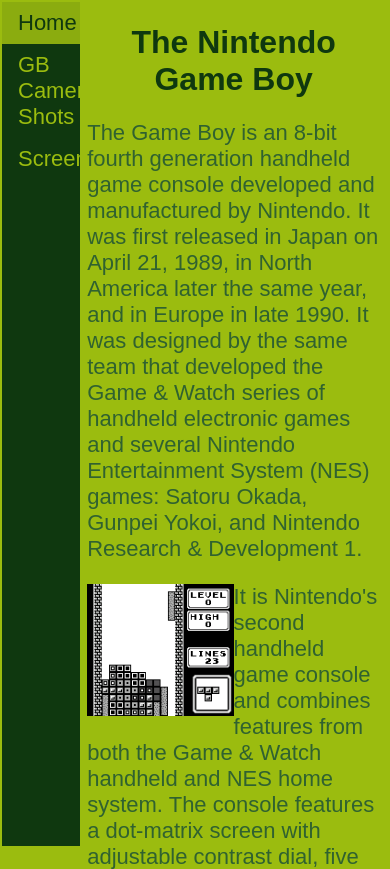
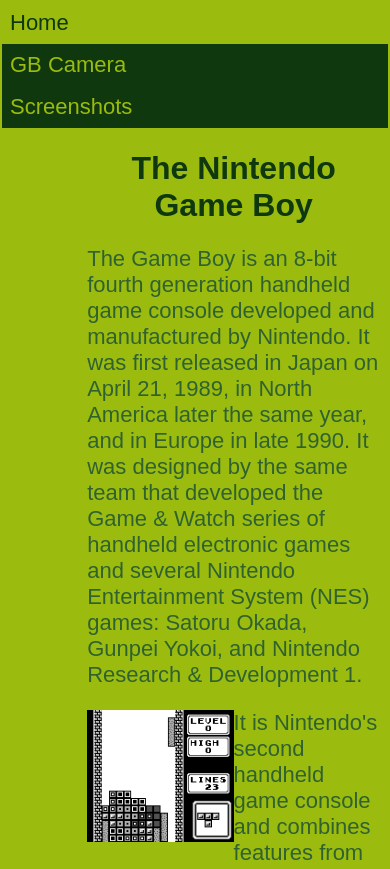
Before and after one commit to zoomshoes/GB-Palette-Site, a plain HTML site: page index.html in a window 390 px wide. Shown: the top 869 px of the page. Drawn offline with Linux system fonts and the light colour scheme; a web font is replaced by a local one.

Commit message:
made side navigation responsive

```diff
--- a/index.html
+++ b/index.html
@@ -16,16 +16,17 @@
 </script> -->
 </head>
 
-<!-- top nav regular -->
-<ul>
-   <li><a class="active" href="index.html">Home</a></li>
-   <li><a href="gbcamera.html">GB Camera Shots</a></li>
-   <li><a href="screenshots.html">Screenshots</a></li>
-</ul>
+<!-- top nav responsive -->
+
+<div class="sidebar">
+   <a class="active" href="index.html">Home</a>
+   <a href="gbcamera.html">GB Camera</a>
+   <a href="screenshots.html">Screenshots</a>
+ </div>
 
 <div style="margin-left:20%;padding:1px 8px;height:1000px;">
 
- <h1>The Nintendo Game Boy</h1>
+<h1>The Nintendo Game Boy</h1>
 The Game Boy is an 8-bit fourth generation handheld game console developed and manufactured by Nintendo. It was first released in Japan on April 21, 1989, in North America later the same year, and in Europe in late 1990. It was designed by the same team that developed the Game & Watch series of handheld electronic games and several Nintendo Entertainment System (NES) games: Satoru Okada, Gunpei Yokoi, and Nintendo Research & Development 1.<br>
 
 <p><img style="float:left" width="50%" src="photos\tetrisline.png"></p>
--- a/main.css
+++ b/main.css
@@ -15,10 +15,6 @@
   background-color: var(--lightest);
   color: #306230;
 }
-
-/* img {
-  float: left;
-} */
 
 /* set h1 params */
 h1 {
@@ -49,32 +45,55 @@
 a:focus { text-decoration: bold #0F380F; }
 
 /* side nav params */
-ul {
-  list-style-type: none;
+.sidebar {
   margin: 0;
   padding: 0;
   width: 20%;
+  font-size: 20px;
   background-color: var(--darkest);
   position: fixed;
   height: 100%;
   overflow: auto;
 }
 
-li a {
+.sidebar a {
   display: block;
   color: var(--lightest);
-  padding: 8px 16px;
+  padding: 8px;
   text-decoration: none;
 }
 
-li a.active {
-  background-color: var(--light);
+.sidebar a:hover:not(.active) {
+  background-color: var(--dark);
+  color: var(--light);
+}
+
+.sidebar a.active {
+  background-color: var(--lightest);
   color: var(--darkest);
 }
 
-li a:hover:not(.active) {
-  background-color: var(--lightest);
-  color: var(--darkest);
+div.content {
+  margin-left: 20%;
+  padding: 1px 8px;
+  height: 1000px;
+}
+
+@media screen and (max-width: 700px) {
+  .sidebar {
+    width: 100%;
+    height: auto;
+    position: relative;
+  }
+  .sidebar a {float: left;}
+  div.content {margin-left: 0;}
+}
+
+@media screen and (max-width: 400px) {
+  .sidebar a {
+    text-align: left;
+    float: none;
+  }
 }
 
 /* responsive photo gallery params */
```
Also changed, not shown: gbcamera.html (+5 -5 lines), screenshots.html (+5 -5 lines).
